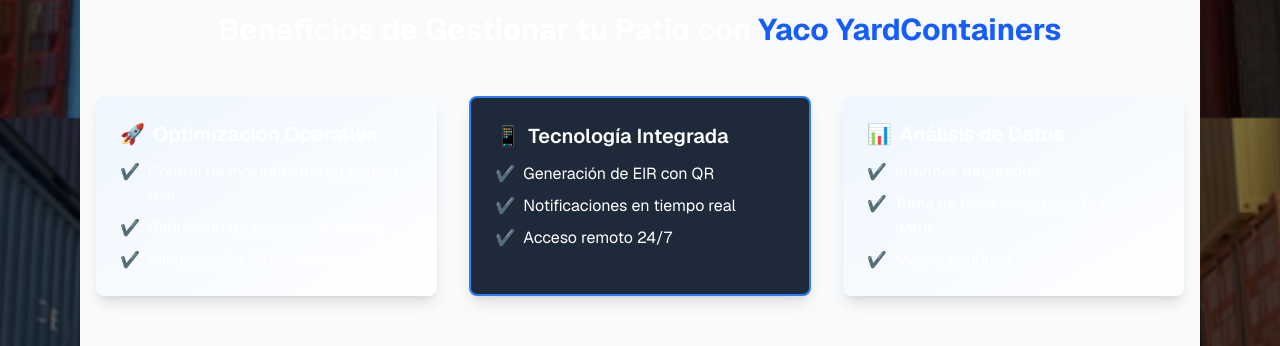
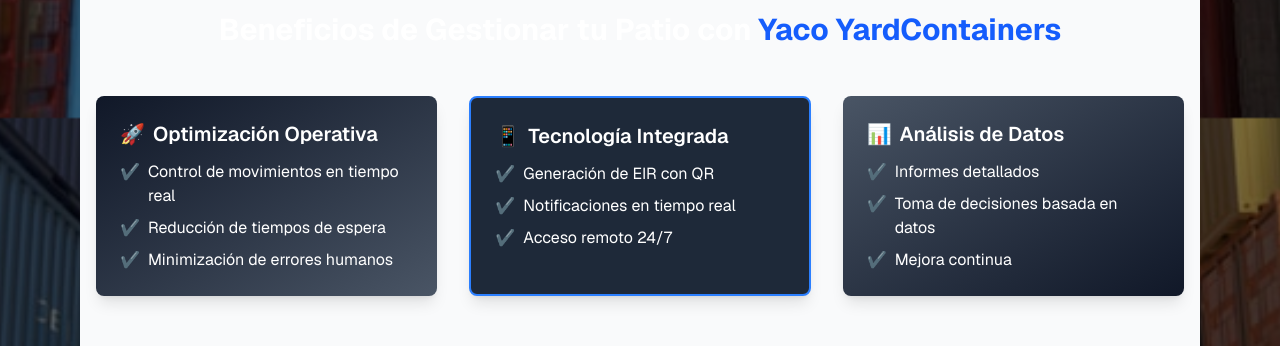
Before and after one commit to chucoyos/yaco, a Next.js app: page / in a window 1280 px wide. Shown: the part 682-1028 px from the top of the page. Built offline with nearby package versions, Linux system fonts and the light colour scheme.

Commit message:
Style benefits card

```diff
--- a/app/page.js
+++ b/app/page.js
@@ -38,7 +38,7 @@
                   "Reducción de tiempos de espera",
                   "Minimización de errores humanos"
                 ]}
-                className="bg-gradient-to-br from-blue-50 to-white dark:from-gray-900 dark:to-gray-600"
+                className="bg-gradient-to-br from-gray-900 to-gray-600"
               />
 
               <BenefitCard
@@ -60,7 +60,7 @@
                   "Toma de decisiones basada en datos",
                   "Mejora continua"
                 ]}
-                className="bg-gradient-to-br from-blue-50 to-white dark:from-gray-600 dark:to-gray-900"
+                className="bg-gradient-to-br from-gray-600 to-gray-900"
               />
 
             </div>
```
